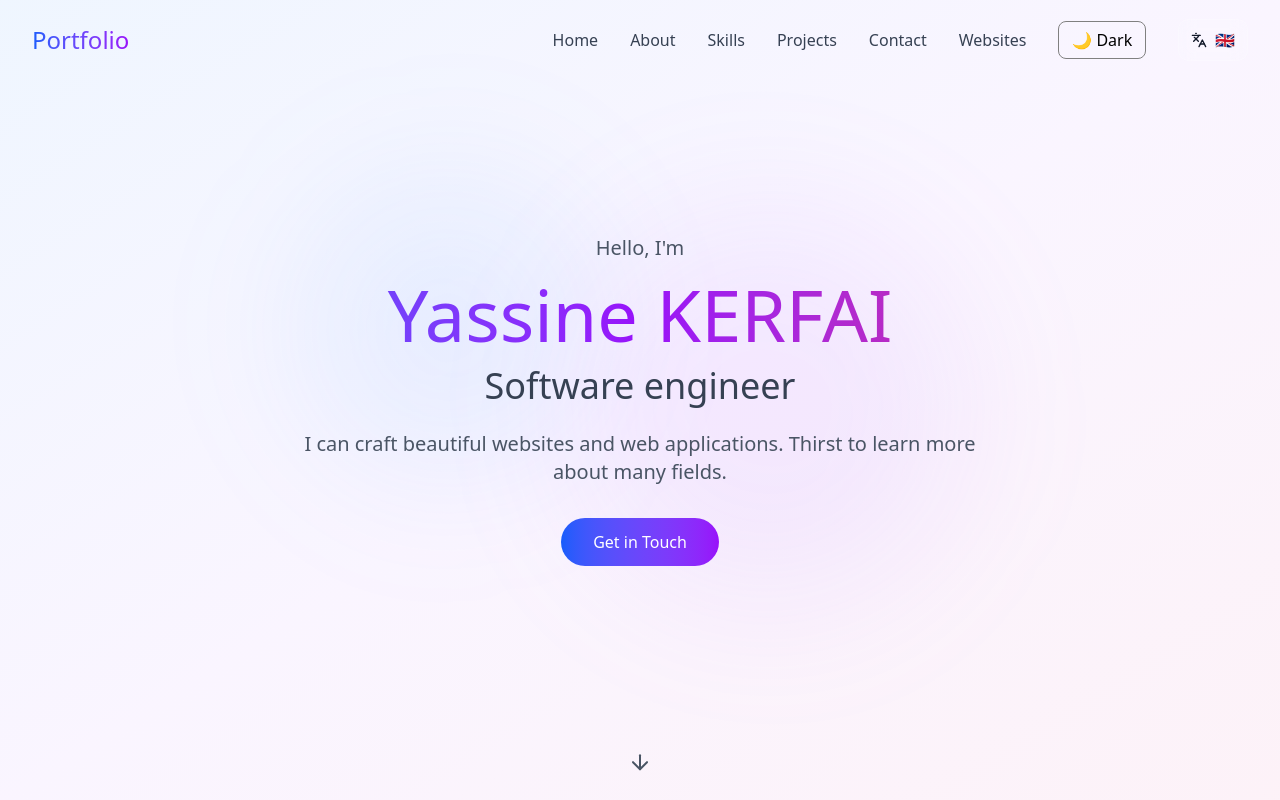
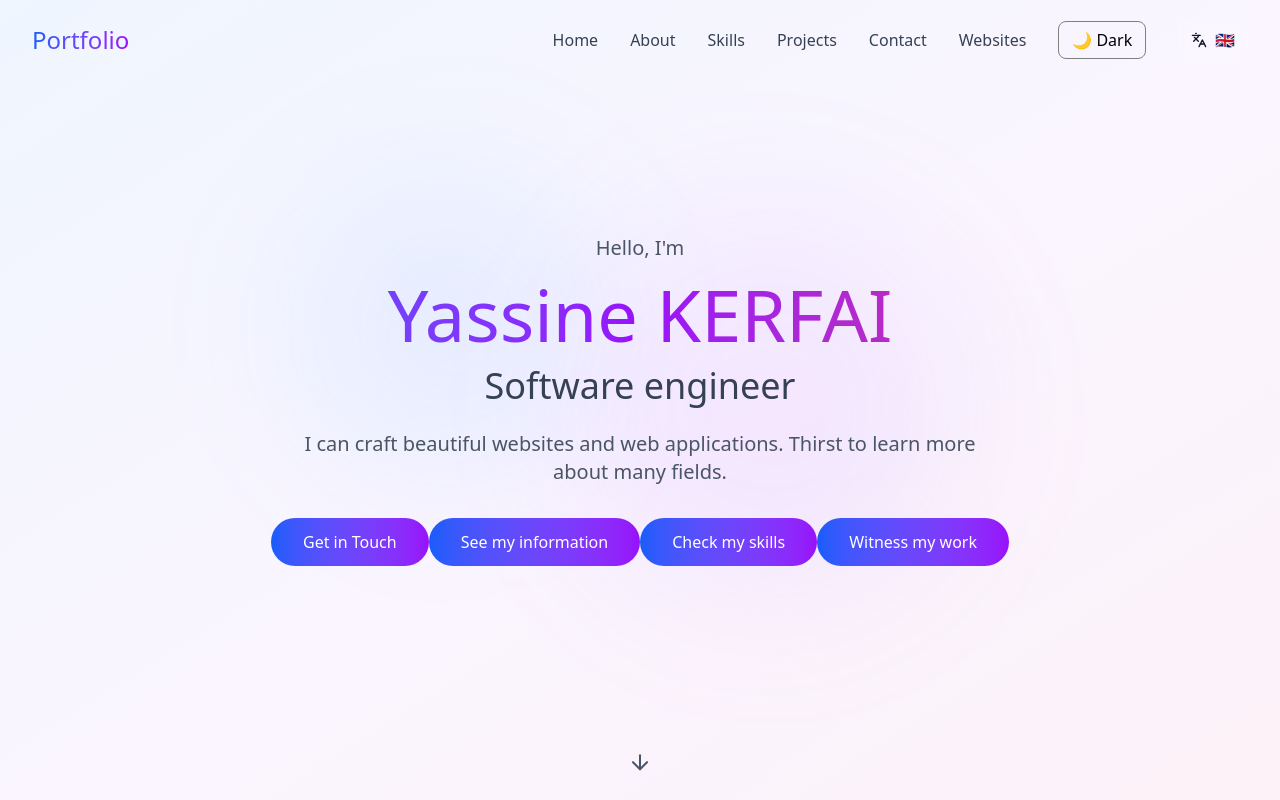
Before and after one commit to kerfaiyass54/portfolio-react-kerfaiyassine-26, a React (Vite) app: page / in a window 1280 px wide. Shown: the top 800 px of the page. Built offline with nearby package versions, Linux system fonts and the light colour scheme.

Commit message:
Added buttons to the home page

```diff
--- a/src/components/Hero.tsx
+++ b/src/components/Hero.tsx
@@ -91,8 +91,46 @@ export const Hero: React.FC = () => {
             onClick={() => document.getElementById('contact')?.scrollIntoView({ behavior: 'smooth' })}
             className="px-8 py-3 bg-gradient-to-r from-blue-600 to-purple-600 text-white rounded-full hover:shadow-lg hover:shadow-purple-500/50 transition-all duration-300"
           >
+
             {t.hero.cta}
           </motion.button>
+
+            <motion.button
+                initial={{ opacity: 0, y: 20 }}
+                animate={{ opacity: 1, y: 0 }}
+                transition={{ duration: 0.5, delay: 0.8 }}
+                whileHover={{ scale: 1.05 }}
+                whileTap={{ scale: 0.95 }}
+                onClick={() => document.getElementById('about')?.scrollIntoView({ behavior: 'smooth' })}
+                className="px-8 py-3 bg-gradient-to-r from-blue-600 to-purple-600 text-white rounded-full hover:shadow-lg hover:shadow-purple-500/50 transition-all duration-300"
+            >
+
+                {t.hero.introduce}
+            </motion.button>
+            <motion.button
+                initial={{ opacity: 0, y: 20 }}
+                animate={{ opacity: 1, y: 0 }}
+                transition={{ duration: 0.5, delay: 0.8 }}
+                whileHover={{ scale: 1.05 }}
+                whileTap={{ scale: 0.95 }}
+                onClick={() => document.getElementById('skills')?.scrollIntoView({ behavior: 'smooth' })}
+                className="px-8 py-3 bg-gradient-to-r from-blue-600 to-purple-600 text-white rounded-full hover:shadow-lg hover:shadow-purple-500/50 transition-all duration-300"
+            >
+
+                {t.hero.skills}
+            </motion.button>
+            <motion.button
+                initial={{ opacity: 0, y: 20 }}
+                animate={{ opacity: 1, y: 0 }}
+                transition={{ duration: 0.5, delay: 0.8 }}
+                whileHover={{ scale: 1.05 }}
+                whileTap={{ scale: 0.95 }}
+                onClick={() => document.getElementById('projects')?.scrollIntoView({ behavior: 'smooth' })}
+                className="px-8 py-3 bg-gradient-to-r from-blue-600 to-purple-600 text-white rounded-full hover:shadow-lg hover:shadow-purple-500/50 transition-all duration-300"
+            >
+
+                {t.hero.project}
+            </motion.button>
         </div>
       </div>
 
--- a/src/contexts/LanguageContext.tsx
+++ b/src/contexts/LanguageContext.tsx
@@ -17,6 +17,9 @@ interface Translations {
     title: string;
     description: string;
     cta: string;
+    introduce: string;
+    skills: string;
+    project: string;
   };
   about: {
     title: string;
@@ -61,6 +64,10 @@ const translations: Record<Language, Translations> = {
       title: 'Software engineer',
       description: 'I can craft beautiful websites and web applications. Thirst to learn more about many fields.',
       cta: 'Get in Touch',
+        introduce: 'See my information',
+        skills: 'Check my skills',
+        project: 'Witness my work'
+
     },
     about: {
       title: 'About Me',
@@ -103,6 +110,9 @@ const translations: Record<Language, Translations> = {
       title: 'مهندس في تطوير البرمجيات',
       description: 'أستطيع تصميم مواقع وتطبيقات ويب رائعة. أتوق لمعرفة المزيد في مجالات متعددة.',
       cta: 'تواصل معي',
+        introduce: 'تعرف علي',
+        skills: 'شاهد قدراتي',
+        project: 'اطلع على أعمالي'
     },
     about: {
       title: 'نبذة عني',
@@ -145,6 +155,9 @@ const translations: Record<Language, Translations> = {
       title: 'Software-Ingenieur',
       description: 'Je peux créer de magnifiques sites web et applications web. J\'ai soif d\'apprendre dans de nombreux domaines.',
       cta: 'Kontaktieren',
+        introduce: 'Ich vorstelle mir',
+        skills: 'Lernen Sie meine Erkentnisse kennen',
+        project: 'Sehen Sie meine Werke'
     },
     about: {
       title: 'Über mich',
@@ -187,6 +200,9 @@ const translations: Record<Language, Translations> = {
       title: 'Ingénieur en génie logicielle',
       description: 'Je crée des expériences web belles et fonctionnelles',
       cta: 'Me contacter',
+        introduce: 'Connaissez-moi',
+        skills: 'Voyez toutes mes compétences',
+        project: 'Regardez tous mes projets'
     },
     about: {
       title: 'À propos de moi',
```
